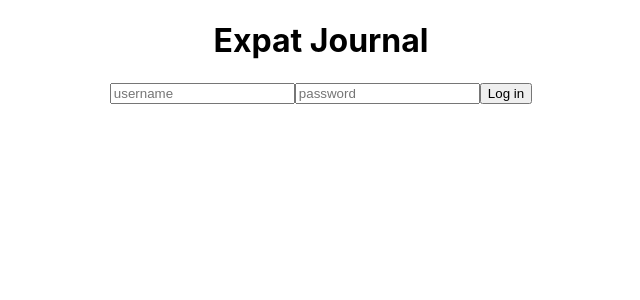
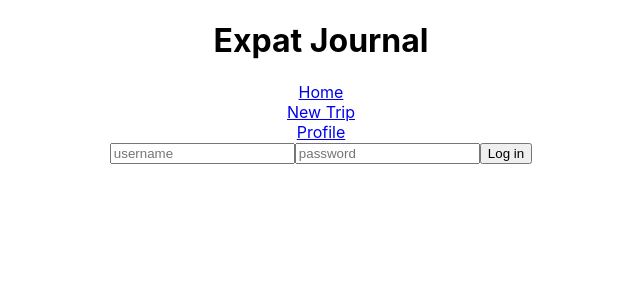
Before and after one commit to Build-Expat-Journal/front-end, a React (Create React App) app in the folder expat-journal/: page /login in a window 1280 px wide. Shown: the top 300 px of the page, without its empty margins (319-959 px from the left). Built offline with nearby package versions, Linux system fonts and the light colour scheme.

Commit message:
started NavBar

```diff
--- a/expat-journal/src/components/NavBar.js
+++ b/expat-journal/src/components/NavBar.js
@@ -1,9 +1,17 @@
 import React from 'react';
+import { Link } from 'react-router-dom';
 
 const NavBar = () => {
-    return (
+  return (
+    <>
+      <div>
         <h1>Expat Journal</h1>
-    )
+      </div>
+      <div><Link to='/'>Home</Link></div>
+      <div><Link to=''>New Trip</Link></div>
+      <div><Link to=''>Profile</Link></div>
+    </>
+  )
 };
 
 export default NavBar;
```
Also changed, not shown: 1 other file (tests, documents, lock files or other folders).
